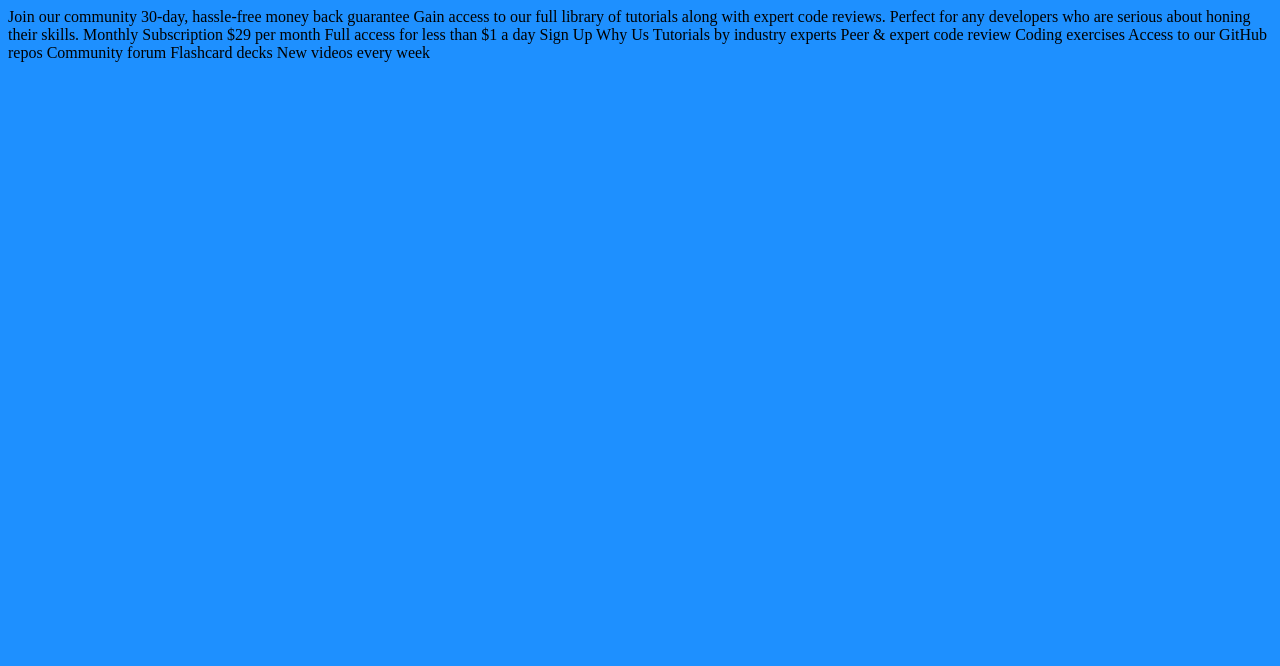
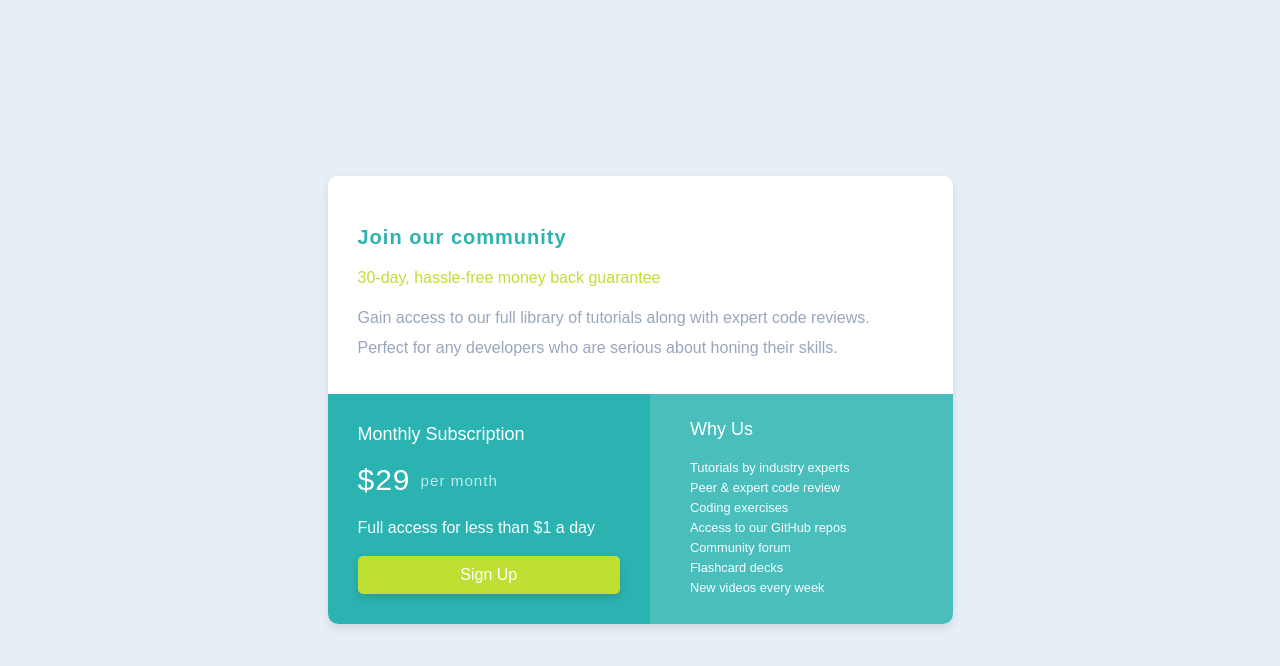
Before and after one commit to Wayameya/AlvaroReynoso-Parcial1, a plain HTML site: page index.html in a window 1280 px wide. Drawn offline with Linux system fonts and the light colour scheme.

Commit message:
AlvaroReynoso-Parcial1
Teacher, i took some creative liberties to match more exactly the reference photos, i hope you don´t mind.

```diff
--- a/index.html
+++ b/index.html
@@ -1,39 +1,52 @@
 <!DOCTYPE html>
 <html lang="en">
+
 <head>
   <meta charset="UTF-8">
-  <meta name="viewport" content="width=device-width, initial-scale=1.0">
-
+  <meta name="viewport" content="1440px, initial-scale=1.0">
   <link rel="icon" type="image/png" sizes="32x32" href="./images/favicon-32x32.png">
   <link rel="stylesheet" href="styles.css">
   <title>Price Grid </title>
 
 </head>
+
 <body>
-  Join our community
 
-  30-day, hassle-free money back guarantee
+  <div class="container">
+    <header class="top">
+      <p class="title1">Join our community</p>
+        <section>
+          <p class="subtitle1">30-day, hassle-free money back guarantee</p>
+          <p class="Gtext">Gain access to our full library of tutorials along with expert code reviews.
+          Perfect for any developers who are serious about honing their skills.</p>
+        </section>
+    </header>
 
-  Gain access to our full library of tutorials along with expert code reviews.
-  Perfect for any developers who are serious about honing their skills.
+    <div class="bottom">
+      <section class="left">
+        <p class="title2">Monthly Subscription</p>
+        <div class="price-container">
+          <span class="BNum">&dollar;29</span>
+          <span class="per-month"> per month</span>
+        </div>
+        <p class="WT1">Full access for less than &dollar;1 a day</p>
+        <button class="sign-up">Sign Up</button>
+      </section>
 
-  Monthly Subscription
+      <section class="right">
+        <h3 class="title2">Why Us</h3> <!-- Using a heading tag for section title -->
+        <ul> <!-- Using a list for better structure -->
+          <li>Tutorials by industry experts</li>
+          <li>Peer &amp; expert code review</li>
+          <li>Coding exercises</li>
+          <li>Access to our GitHub repos</li>
+          <li>Community forum</li>
+          <li>Flashcard decks</li>
+          <li>New videos every week</li>
+        </ul>
+      </section>
+    </div>
 
-  &dollar;29 per month
-
-  Full access for less than &dollar;1 a day
-
-  Sign Up
-
-  Why Us
-
-  Tutorials by industry experts
-  Peer &amp; expert code review
-  Coding exercises
-  Access to our GitHub repos
-  Community forum
-  Flashcard decks
-  New videos every week
 
 </body>
 </html>
--- a/styles.css
+++ b/styles.css
@@ -1,3 +1,142 @@
-body{
-    background-color: dodgerblue;
-  }
+body {
+  font-family: 'Karla', sans-serif;
+  font-size: 16px;
+  background-color: rgb(230, 239, 246);
+  display: flex;
+  justify-content: center;
+  align-items: center;
+  height: 100vh;
+  margin: 0;
+}
+
+/* --------------------------- lAYOUT --------------------------- */
+.container {
+  background-color: white;
+  width: 625px;
+  text-align: left;
+  box-sizing: border-box;
+  border-radius: 10px 10px 10px 10px;
+  box-shadow: 0 4px 8px rgba(0, 0, 0, 0.1);
+}
+
+.top {
+  padding: 30px;
+  background-color: white;
+  border-radius: 10px;
+  border-radius: 10px;
+  margin-bottom: -15px;
+}
+
+.bottom {
+  color: white;
+  display: flex; /* Use flexbox for layout */
+  gap: 0; /* Gap between left and right */
+  box-sizing: border-box; /* Include padding/border in width/height */
+}
+
+.left,.right {
+  flex: 1; /* Equal width for both sides */
+  padding: 30px; /* Consistent padding */
+  display: flex; /* Center text vertically */
+  flex-direction: column; /* Stack content vertically */
+  justify-content: center; /* Center text vertically */
+}
+
+.left {
+  background-color: rgb(43, 179, 177);
+  border-bottom-left-radius: 10px;
+}
+
+.right {
+  background-color: rgb(74, 190, 189);
+  border-bottom-right-radius: 10px;
+  padding: 20px; /* Adjust padding */
+  border-right: none; /* Remove border from the right side */
+}
+
+.title1 {
+  letter-spacing: 1px;
+  font-size: 20px;
+  color: rgb(43, 179, 177);
+  font-weight: 700;
+}
+
+.title2 {
+  margin-top: 0; /* Remove negative margin */
+  font-size: 18px;
+  font-weight: 400;
+  color: white; /* Added for visibility */
+}
+
+.subtitle1 {
+  font-weight: 500; /* Changed to a valid font-weight */
+  color: rgb(191, 223, 50);
+}
+
+.Gtext {
+  color: #98a6bd;
+  font-weight: 100; /* Changed to a valid font-weight */
+  line-height: 30px;
+}
+
+.BNum {
+  letter-spacing: 1px;
+  font-weight: 500;
+  font-size: 30px;
+}
+
+.price-container {
+  display: flex; /* Use flexbox to align items horizontally */
+  align-items: center; /* Center items vertically */
+  margin-bottom: 10px; /* Adds spacing below */
+}
+
+.per-month {
+  letter-spacing: 1px;
+  font-size: 0.95em;
+  color: rgba(246, 255, 255, 0.733);
+  font-weight: 100; /* Light font weight */
+  margin-left: 10px; /* Spacing between price and text */
+}
+
+.WT1 {
+  color: rgb(246, 255, 255);
+  font-weight: 300; /* Light font weight */
+  margin-top: 10px; /* Adds spacing */
+  line-height: 1.4; /* Improves readability */
+}
+
+button.sign-up {
+  color: white;
+  background-color: rgb(191, 223, 50); /* Background color */
+  border: none; /* No border */
+  border-radius: 5px; /* Curved corners */
+  padding: 10px 20px; /* Padding (10px top/bottom, 20px left/right) */
+  font-size: 16px; /* Font size (adjust as needed) */
+  font-weight: 500; /* Font weight (optional) */
+  text-decoration: none; /* No underline or text decoration */
+  cursor: pointer; /* Pointer cursor on hover */
+  transition: background-color 0.3s; /* Smooth transition for background color on hover */
+  box-shadow: 0 4px 8px rgba(0, 0, 0, 0.13); /* Shadow with horizontal offset, vertical offset, blur radius, and color */
+}
+
+button.sign-up:hover {
+  background-color: rgb(170, 200, 40); /* Slightly darker background on hover */
+  box-shadow: 0 6px 12px rgba(0, 0, 0, 0.3); /* Darker shadow on hover */
+}
+
+.right ul {
+  color: rgb(246, 255, 255);
+  font-size: 0.80em;
+  line-height: 20px;
+  font-weight: 100;
+  list-style-type: none; /* Remove list dots */
+  padding-left: 0; /* Remove left padding */
+  margin: 0; /* Remove default margin */
+  margin-left: 20px; /* Add left margin to move the list items */
+
+}
+
+.right h3.title2 {
+  margin-left: 20px; /* Add left margin to move the heading */
+}
```
Also changed, not shown: design/desktop-design.jpg (deleted), 2 other files.
